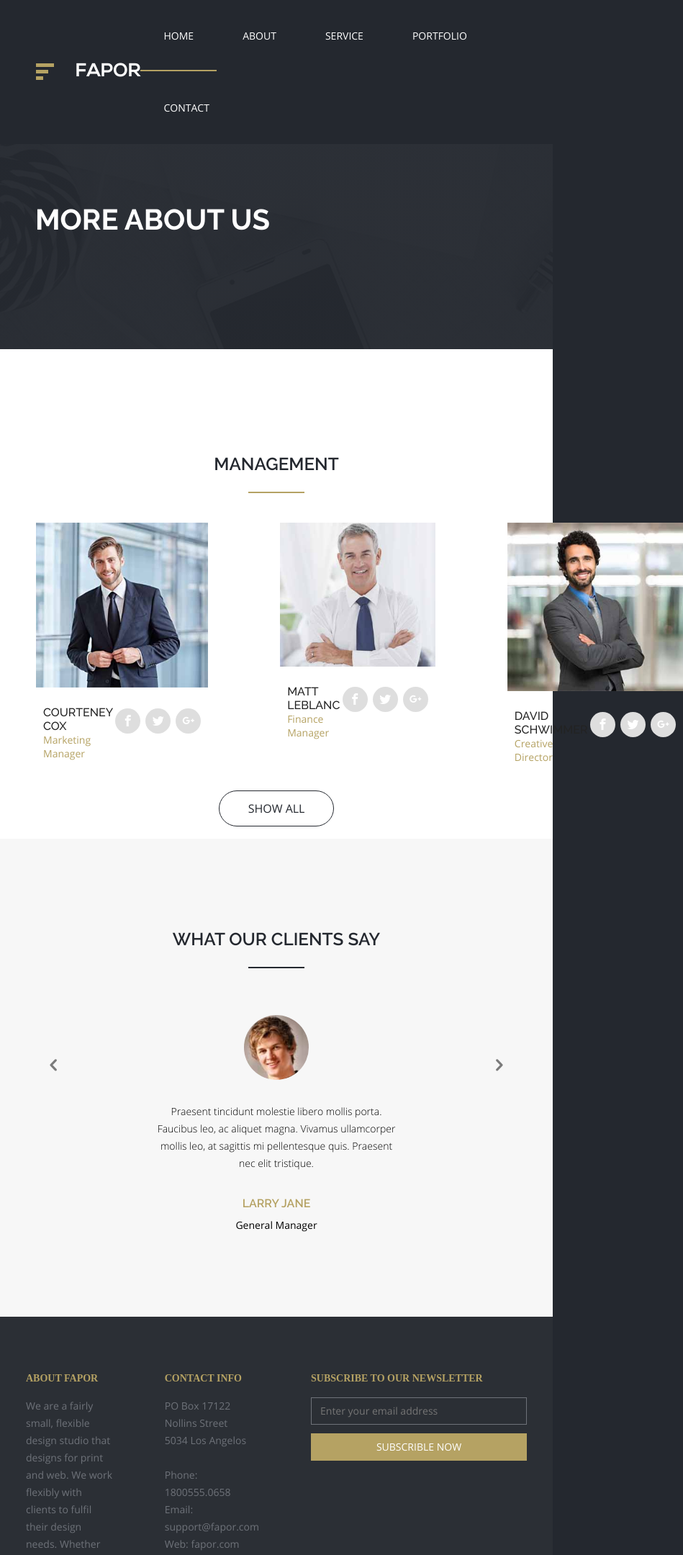
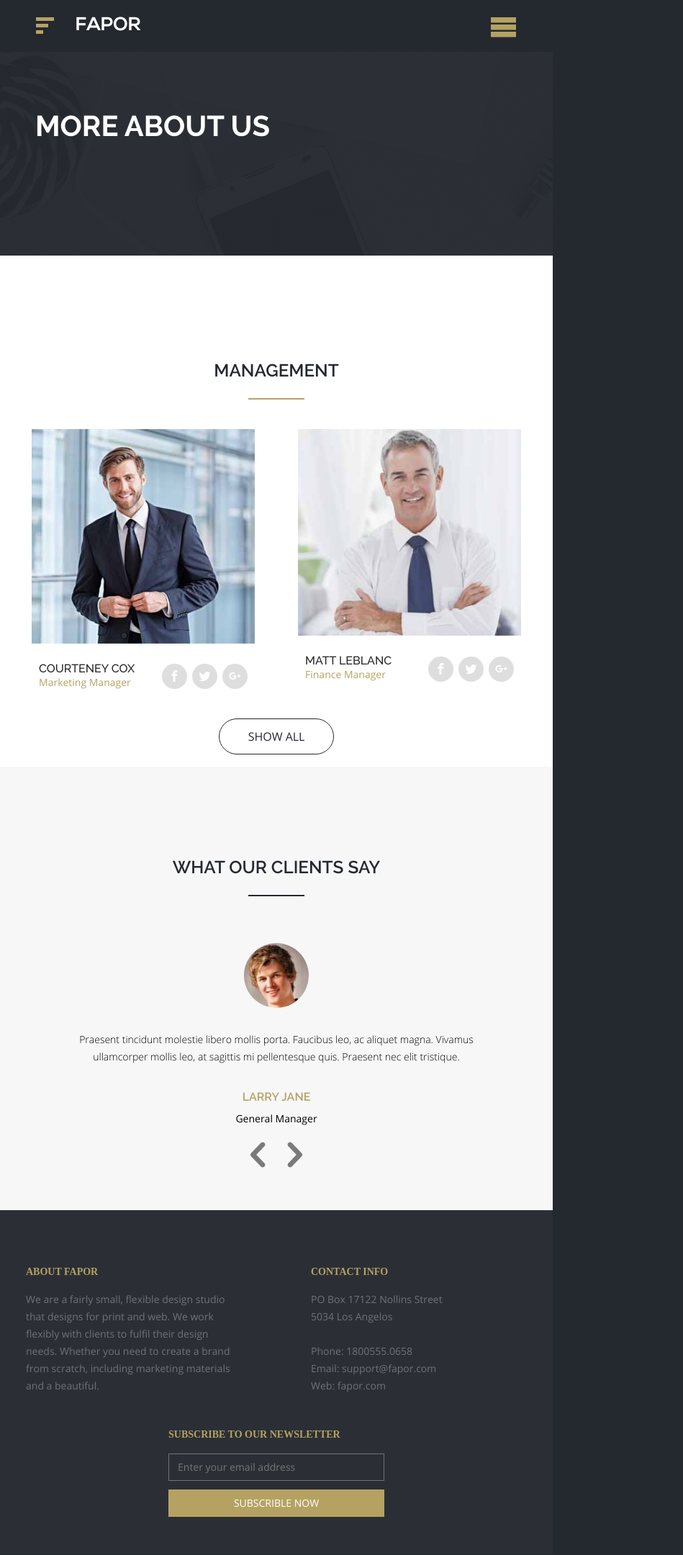
Before and after one commit to ToxaWest/fapor, a website: page app/index.html in a window 768 px wide. Shown: the top 2160 px of the page at 72% size, 949 px wide, since content can reach past the window. Drawn offline with nearby package versions, Linux system fonts and the light colour scheme.

Commit message:
add mobile menu

```diff
--- a/app/index.html
+++ b/app/index.html
@@ -10,6 +10,7 @@
   <body>
     <header id="header">
       <a href="/" class="logo">fapor</a>
+      <div class="icon-menu"></div>
       <nav class="navigation">
         <a href="/" class="active">home</a>
         <a href="/">about</a>
@@ -156,7 +157,7 @@
           <h3>Subscribe to our newsletter</h3>
           <div class="footer__text">
             <form>
-              <input type="email" placeholder="Enter your email address" required>
+              <input type="email" id="email" placeholder="Enter your email address" required>
               <button type="button" name="button">SUBSCRIBLE NOW</button>
             </forn>
           </div>
@@ -181,8 +182,6 @@
     </footer>
     <script type="text/javascript" src="js/jquery.min.js"></script>
     <script type="text/javascript" src="js/slick.min.js"></script>
-    <script>
-      $('.feedback__comments').slick();
-    </script>
+    <script type="text/javascript" src="js/custom.js"></script>
   </body>
 </html>
--- /dev/null
+++ b/app/js/custom.js
@@ -0,0 +1,22 @@
+$(document).ready(function() {
+  $('.feedback__comments').slick();
+
+  $('.icon-menu').click(function () {
+    $(this).toggleClass('active');
+    $('.navigation').toggleClass('active');
+  });
+  $('#email').keypress(function() {
+  var pattern = /^([a-z0-9_\.-])+@[a-z0-9-]+\.([a-z]{2,10}\.)?[a-z]{2,10}$/i,
+      params = {
+        true: {
+            border: '1px solid green',
+        },
+        false: {
+            border: '1px solid #ff0000',
+        }
+      };
+    param = params[pattern.test($(this).val())];
+    $(this).css({'border' : param.border});
+  });
+
+})
--- a/app/less/style.less
+++ b/app/less/style.less
@@ -36,7 +36,6 @@
   font-weight: normal;
   font-style: normal;
 }
-
 [class^="icon-"], [class*=" icon-"] {
   font-family: 'icomoon' !important;
   speak: none;
@@ -58,7 +57,6 @@
   margin: 3.5px;
   text-decoration: none;
 }
-
 .icon-google-plus:before {
   content: "\ea8b";
 }
@@ -80,6 +78,9 @@
 .icon-dribbble:before {
   content: "\e902";
 }
+.icon-menu:before {
+  content: "\e9bd";
+}
 @background-color:#24282f;
 @gold:#b5a263;
 @font1:'NexaBold';
@@ -89,7 +90,6 @@
 @font3:'Raleway-Bold';
 @font4:'Raleway-SemiBold';
 @font5:'Raleway-Medium';
-
 body,html{
   margin: 0;
   padding: 0;
@@ -154,6 +154,10 @@ body{
   margin: auto;
   padding: 0 50px;
   background: @background-color;
+  position: relative;
+}
+.icon-menu{
+  display: none;
 }
 .logo{
   text-transform: uppercase;
@@ -163,7 +167,6 @@ body{
   margin: auto auto auto 0;
   line-height: 24px;
   display: flex;
-
   font-family: @font1;
   text-decoration: none;
   transition: 0.3s 0s;
@@ -236,6 +239,7 @@ body{
     &-card{
       width: 33.33333%;
       margin: 50px;
+      max-width: 310px;
     }
   }
   &__images{
@@ -422,6 +426,9 @@ body{
         background-color: transparent;
         border: 1px solid #6e7279;
         padding: 6px 12px;
+        &:focus{
+          outline: none;
+        }
       }
       button{
         width: 100%;
@@ -460,3 +467,104 @@ body{
     }
   }
 }
+@media screen and (max-width: 1680px){
+  .navigation{
+    margin-right: 0;
+  }
+}
+@media screen and (max-width:1280px) and (min-width:768px){
+  .management__peoples{
+    justify-content: center;
+    &-card{
+      width: 50%;
+      margin: 50px 30px;
+      &:last-child{
+        display: none;
+      }
+    }
+  }
+}
+@media screen and (max-width:1024px){
+  main{
+    margin-top: 70px;
+  }
+  .navigation{
+    position: absolute;
+    max-width: 400px;
+    width: 100%;
+    right: -100%;
+    top:100%;
+    background: rgba(0, 0, 0, 0.9);
+    transition: 0.6s;
+    &.active{
+      right: 0;
+    }
+    a{
+      width: 100%;
+      display: inline-block;
+      line-height: 10px;
+    }
+  }
+  #header{
+    padding: 15px 50px;
+    position: fixed;
+    width: 100%;
+    top:0;
+  }
+  .icon-menu{
+    cursor: pointer;
+    color: @gold;
+    background: transparent;
+    display: block;
+    font-size: 40px;
+    transition: 0.3s;
+    &:hover, &.active{
+      color: #fff;
+      transform: rotate(180deg);
+    }
+  }
+  .management__peoples{
+    flex-wrap: wrap;
+    justify-content: center;
+    &-card{
+      width: auto;
+    }
+  }
+  .feedback__comment {
+    margin: 0 20px;
+  }
+  .feedback__comments {
+    .slick-arrow{
+      top:auto;
+      bottom: -65px;
+      &::before{
+        content: '';
+        font-size: 60px;
+        font-family: 'icomoon' !important;
+      }
+    }
+    .slick-next{
+      right: calc(~"50% - 60px");
+      &::before{
+        content: '\e900';
+      }
+    }
+    .slick-prev{
+      left: calc(~"50% - 60px");
+      &::before{
+        content: '\e901';
+      }
+    }
+  }
+  .footer{
+    flex-wrap: wrap;
+    &__block{
+      &:last-child{
+        width: 80%;
+        margin: 30px auto auto;
+
+      }
+      width: 50%;
+    }
+  }
+}
```
Also changed, not shown: app/css/style.css, app/fonts/icomoon.ttf, app/fonts/icomoon.woff, 2 other files.
